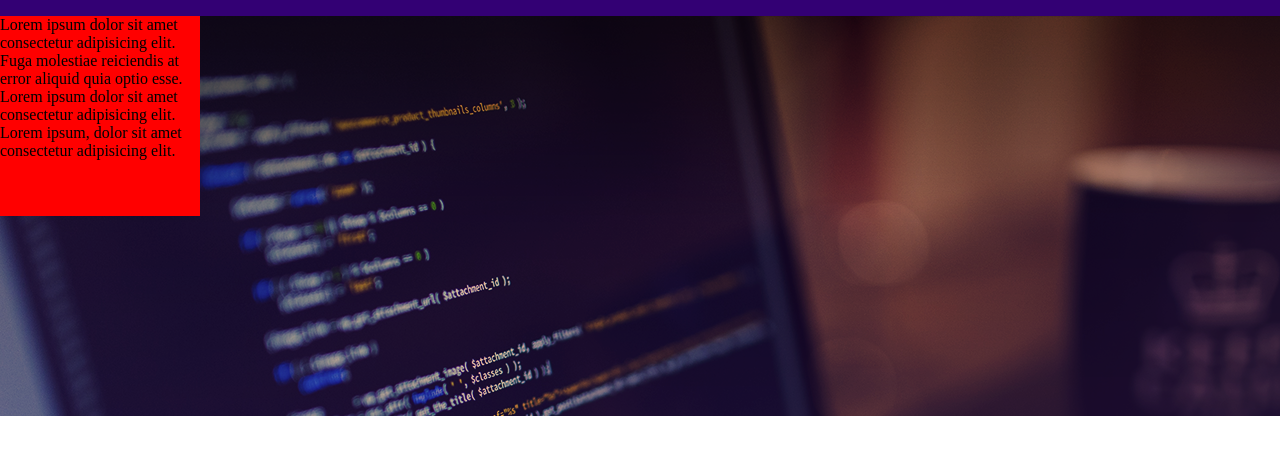
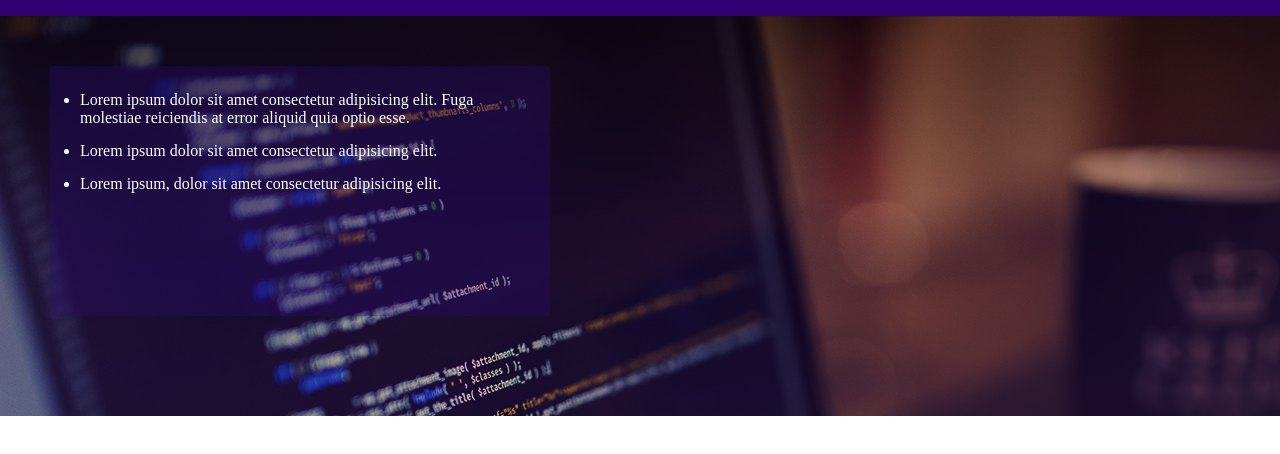
Before and after one commit to Joaohnl/DankiCode_FrontEnd, a plain HTML site: page Projetos Práticos/Landing Page - Danki Code/index.html in a window 1280 px wide. Shown: the part 34-488 px from the top of the page. Drawn offline with Linux system fonts and the light colour scheme.

Commit message:
Continuação do content

```diff
--- a/Projetos Práticos/Landing Page - Danki Code/css/style.css
+++ b/Projetos Práticos/Landing Page - Danki Code/css/style.css
@@ -1,6 +1,7 @@
 * {
     margin: 0;
     padding: 0;
+    box-sizing: border-box;
 }
 
 html, body {
@@ -22,6 +23,7 @@ html, body {
 /* Body Content */
 
 .content {
+    display: inline-block;
     background-color: rgb(0, 0, 0);
     background-image: url(../img/header_bg.png);
     width: 100%;
@@ -29,7 +31,15 @@ html, body {
 }
 
 .c_list {
-    width: 200px;
-    height: 200px;
-    background-color: red;
+    background-color: rgba(45, 11, 124, 0.3);
+    color: white;
+    margin: 50px 50px;
+    padding: 25px;
+    width: 500px;
+    height: 250px;
 }
+
+.c_list li {
+    margin-bottom: 15px;
+    margin-left: 5px;
+}
```
Also changed, not shown: Projetos Práticos/Landing Page - Danki Code/index.html (+2 -0 lines).
